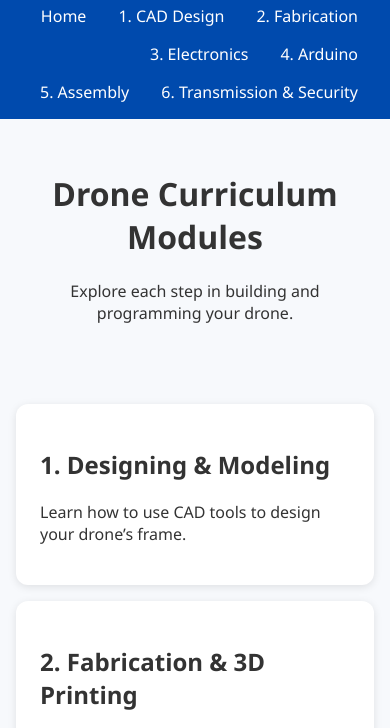
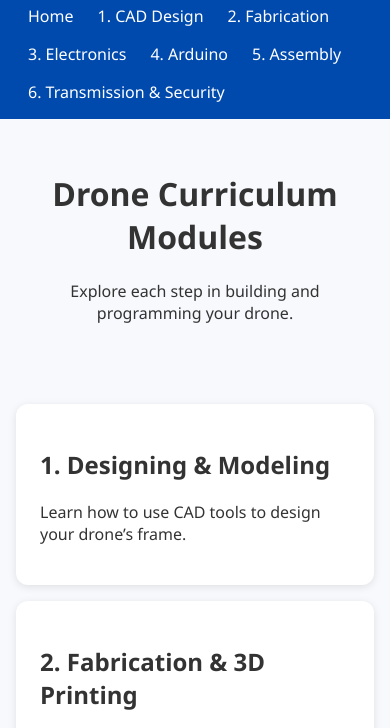
Before and after one commit to allen504/suno_drone, a website: page public/index.html in a window 390 px wide. Shown: the part 72-800 px from the top of the page. Drawn offline with Linux system fonts and the light colour scheme.

Commit message:
Update styles.css

```diff
--- a/public/styles.css
+++ b/public/styles.css
@@ -78,3 +78,19 @@ nav {
 .nav-links a:hover {
   text-decoration: underline;
 }
+
+@media (max-width: 600px) {
+  nav {
+    flex-direction: column;
+    align-items: flex-start;
+  }
+
+  .nav-links {
+    width: 100%;
+    justify-content: flex-start;
+  }
+
+  .nav-links a {
+    margin: 0.5rem 0.75rem;
+  }
+}
```
